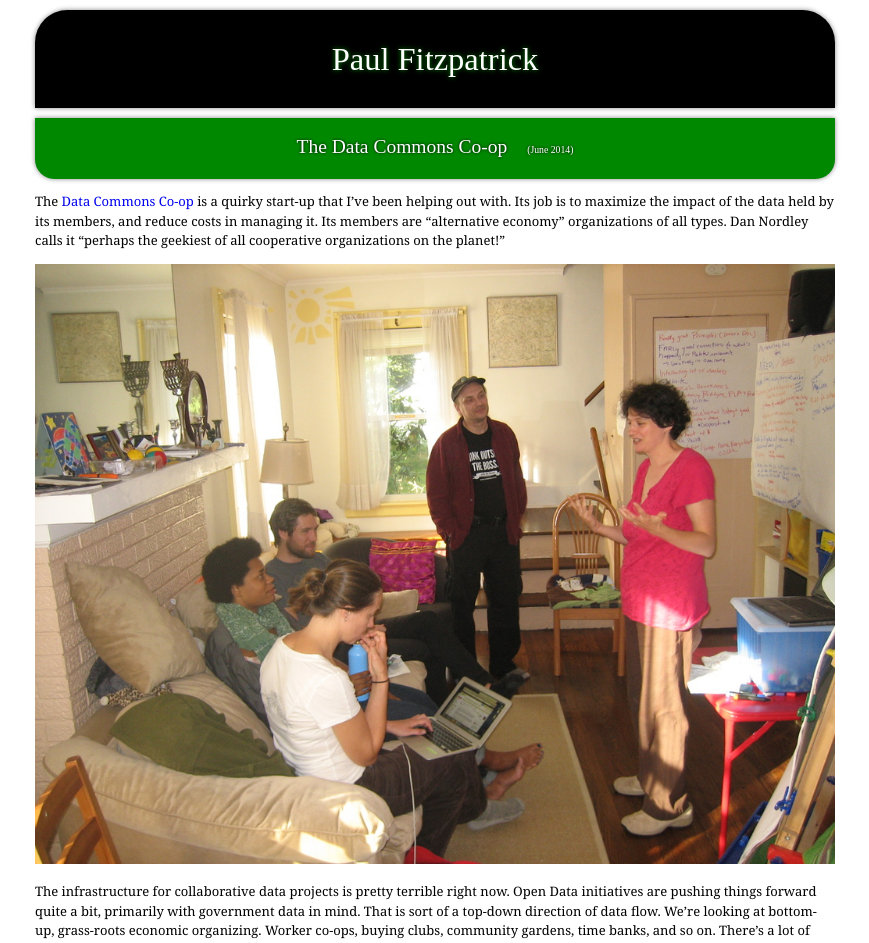
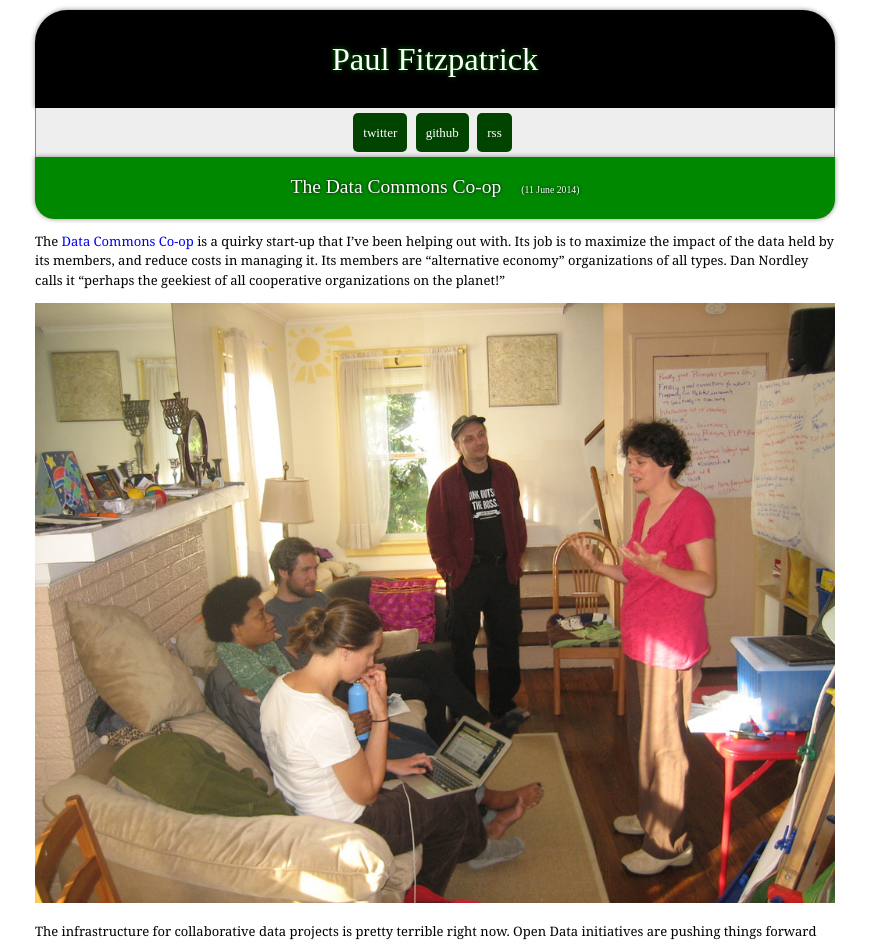
Before and after one commit to paulfitz/paulfitz.github.io, a Jekyll site: the page built from index.html, in a window 1280 px wide. Shown: the top 943 px of the page, without its empty margins (205-1074 px from the left). Built offline with Jekyll 4.4.1, drawn with Linux system fonts in a browser that asks for light colours; some web fonts are replaced; some of the changed text lies outside the part shown.

Commit message:
tweak date formatting

```diff
--- a/_layouts/post.html
+++ b/_layouts/post.html
@@ -2,6 +2,6 @@
 layout: default
 ---
 
-<div class="wherewhen">{{page.date | date: "%B %Y"}}</div>
+<h2 class="post"><a href="/">{{page.date | date: "%d %B %Y"}}</a></h2>
 
 {{content}}
--- a/index.html
+++ b/index.html
@@ -3,9 +3,18 @@ title: Paul Fitzpatrick
 layout: default
 ---
 
+<ul class="menu main-menu">
+<li><a href="https://twitter.com/fitzyfitzyfitzy">twitter</a></li>
+<li><a href="https://github.com/paulfitz">github</a></li>
+<li><a href="https://paulfitz.github.io/rss.xml">rss</a></li>
+</ul>
+
 {% for post in site.posts %}
 <div class="front-post">
-<h2 class="front"><a href="{{ post.url }}">{{ post.title }}<span class="post-date">({{post.date | date: "%B %Y"}})</span></a></h3>
+  {% unless forloop.first %}
+  <div class="upper"><a href="{{ post.url }}">{{post.date | date: "%d %B %Y"}}</a></div>
+  {% endunless %}
+<h2 class="front"><a href="{{ post.url }}">{{ post.title }}{% if forloop.first %}<span class="post-date">({{post.date | date: "%d %B %Y"}})</span>{% endif %}</a></h3>
 {{ post.content }}
 </div>
 {% endfor %}
--- a/style/main.css
+++ b/style/main.css
@@ -15,18 +15,18 @@ a {
   text-decoration: none;
 }
 
-h1, h2, h3, h4, h5, h6 {
+h1, h2, h3, h4, h5, h6, .upper {
   font-family: 'Droid Serif';
   font-style: normal;
   font-weight: normal;
 }
 
-h1, h2 {
+h1, h2, .upper {
   font-size: 1.2em;
   line-height: 1em;
 }
 
-h1 {
+h1, .upper {
   display: block;
   text-align: center;
   background: black;
@@ -38,7 +38,7 @@ h1 {
   margin: 0;
 }
 
-h2.front {
+h2.front, h2.post {
   display: block;
   text-align: center;
   background: #080;
@@ -48,6 +48,10 @@ h2.front {
   box-shadow: 0 0 5px #888;
   padding: 1em;
   margin: 0;
+}
+
+h2.post {
+  margin-bottom: 2em;
 }
 
 h2 {
@@ -65,7 +69,7 @@ h2 {
 
 #header {
   margin-top: 10px;
-  margin-bottom: 10px;
+  margin-bottom: 0px;
   color: #fff;
 }
 
@@ -94,6 +98,14 @@ ul.index, ul.menu {
   list-style-type: none;
   padding: 0px;
   margin: 0px;
+}
+
+ul.main-menu {
+  text-align: center;
+  background: #eee;
+  border-left: 1px solid #888;
+  border-right: 1px solid #888;
+  padding-top: 5px;
 }
 
 ul.index li {
@@ -141,7 +153,7 @@ ul.menu li a:hover {
   color: #fff !important;
 }
 
-h2 a {
+h2 a, .upper a {
   color: #fff !important;
 }
 
```
